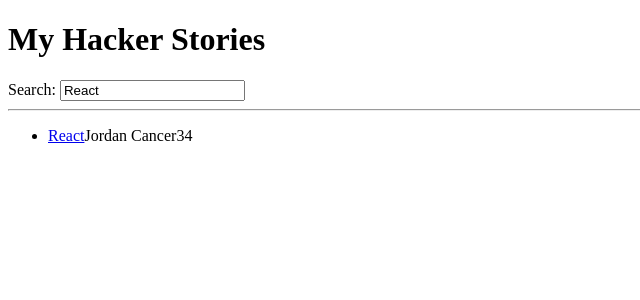
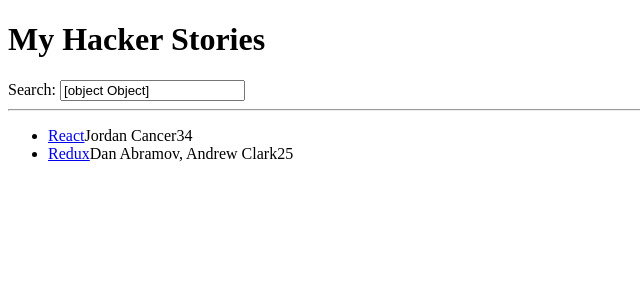
Before and after one commit to HorvathTeddy/road-to-react, a React (Create React App) app: page / in a window 1280 px wide. Shown: the top 300 px of the page, without its empty margins (0-640 px from the left). Built offline with nearby package versions, Linux system fonts and the light colour scheme.

Commit message:
Destructuring, spread and rest operators

```diff
--- a/src/App.js
+++ b/src/App.js
@@ -22,7 +22,7 @@
     }
   ]
 
-  const [searchTerm, setSearchTerm] = React.useState('React')
+  const [searchTerm, setSearchTerm] = React.useState('')
 
     // A
   const handleSearch = (event) =>
@@ -48,33 +48,41 @@
 
   }
 
-const Search = (props) => (
+const Search = ( search, onSearch ) => (
    <div>
       <label htmlFor='search'>Search: </label>
-      <input id='search' type='text' value={props.search} onChange={props.onSearch} />
+      <input
+        id='search'
+        type='text'
+        value={search}
+        onChange={onSearch}
+      />
     </div>
 )
 
 
-const List = (props) =>
-{
-  return (
+const List = ({ list }) =>
+(
   <ul>
-      {props.list.map((item) => (
-        <Item key={item.objectID} item={item} />
+    {list.map(({ objectID, ...item}) => (
+      <Item
+        key={item.objectID}
+        {...item}
+      />
     ))}
   </ul>
 )
-}
 
-const Item = (props) => (
+
+const Item = ({ title, url, author, num_comments, points}) =>
+(
   <li>
     <span>
-      <a href={props.item.url}>{props.item.title}</a>
+      <a href={url}>{title}</a>
     </span>
-    <span>{props.item.author}</span>
-    <span>{props.item.num_comments}</span>
-    <span>{props.item.points}</span>
+    <span>{author}</span>
+    <span>{num_comments}</span>
+    <span>{points}</span>
   </li>
 )
 
```
Lines whose indentation alone changed are shown as unchanged.
